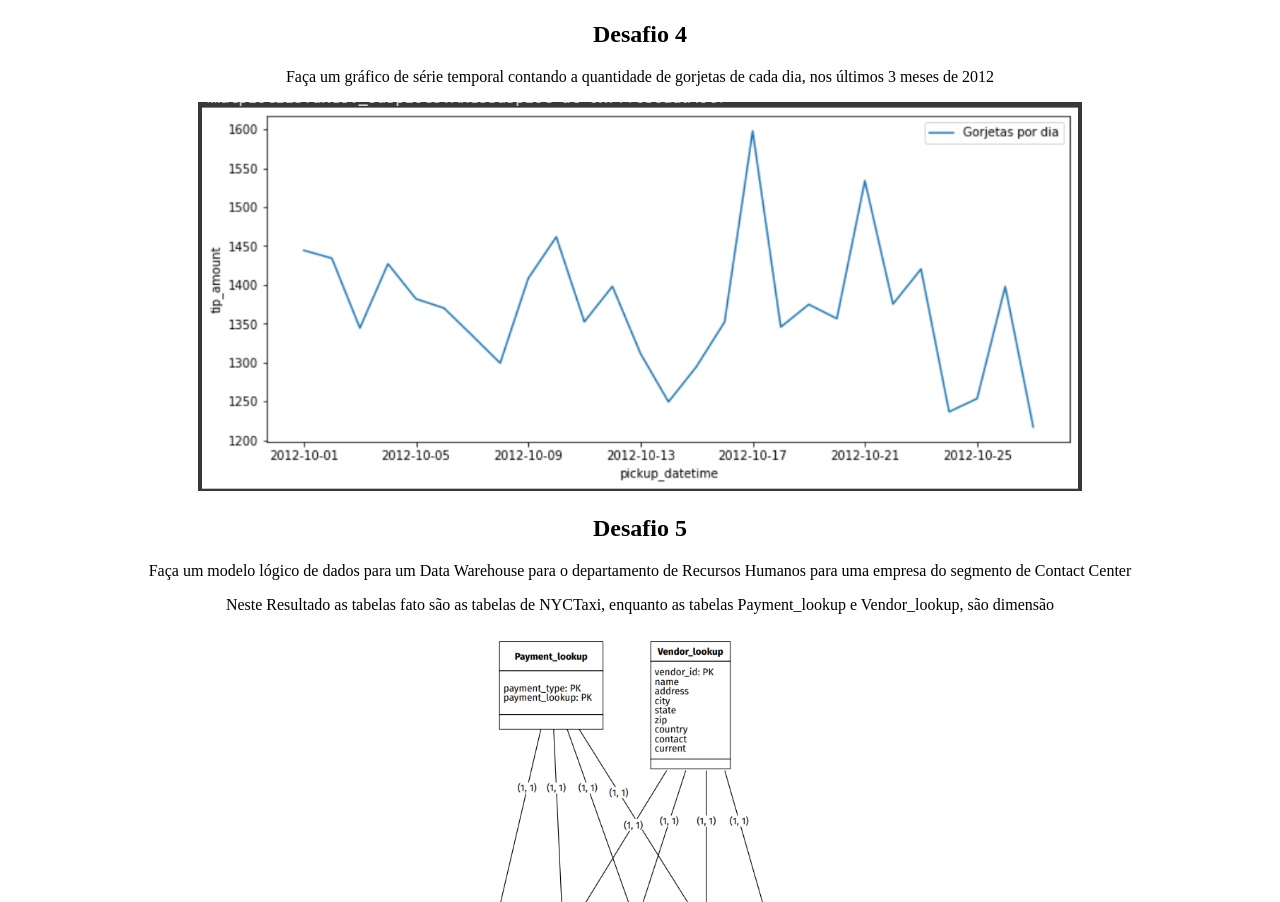
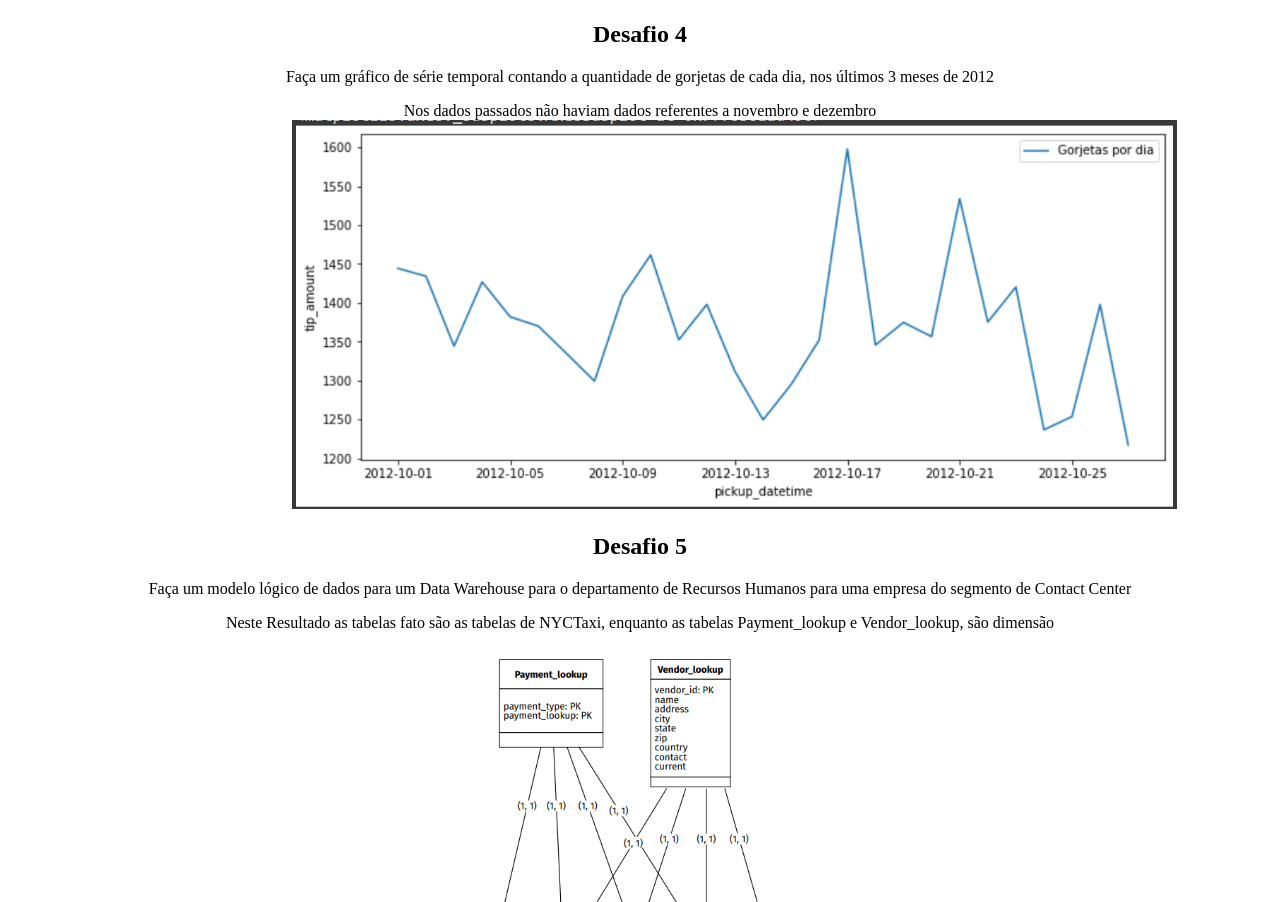
Before and after one commit to junior-lisboa/Teste_atento, a plain HTML site: page Analise.html in a window 1280 px wide. Shown: the part 993-1895 px from the top of the page. Drawn offline with Linux system fonts and the light colour scheme.

Commit message:
Update Analise.html

```diff
--- a/Analise.html
+++ b/Analise.html
@@ -59,6 +59,7 @@
       Faça um gráfico de série temporal contando a quantidade de gorjetas de
       cada dia, nos últimos 3 meses de 2012
     </p>
+    <p>Nos dados passados não haviam dados referentes a novembro e dezembro</>
     <img src="./images/Re4.png" id="re4" />
     <h2>Desafio 5</h2>
     <p>
```
